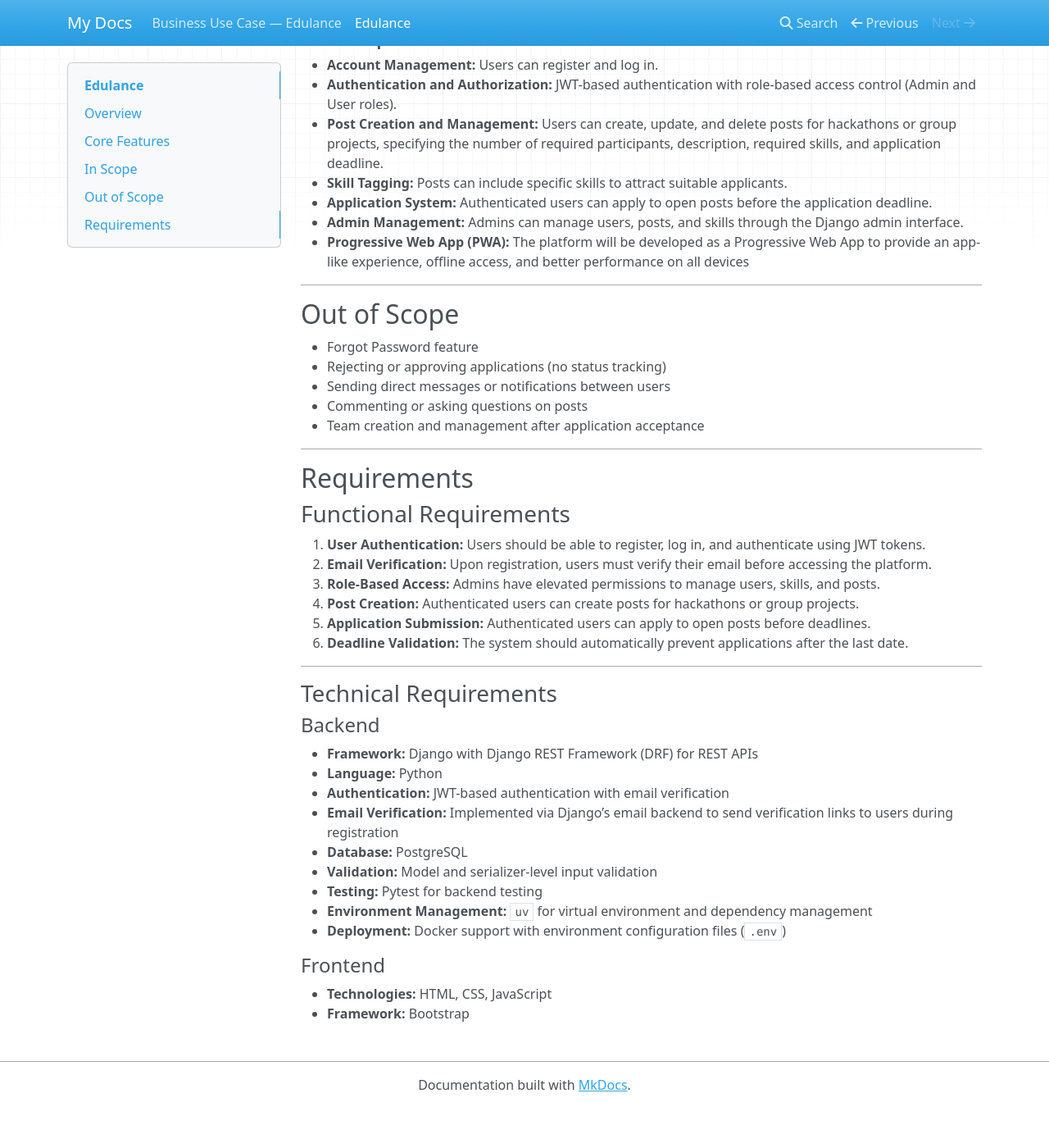
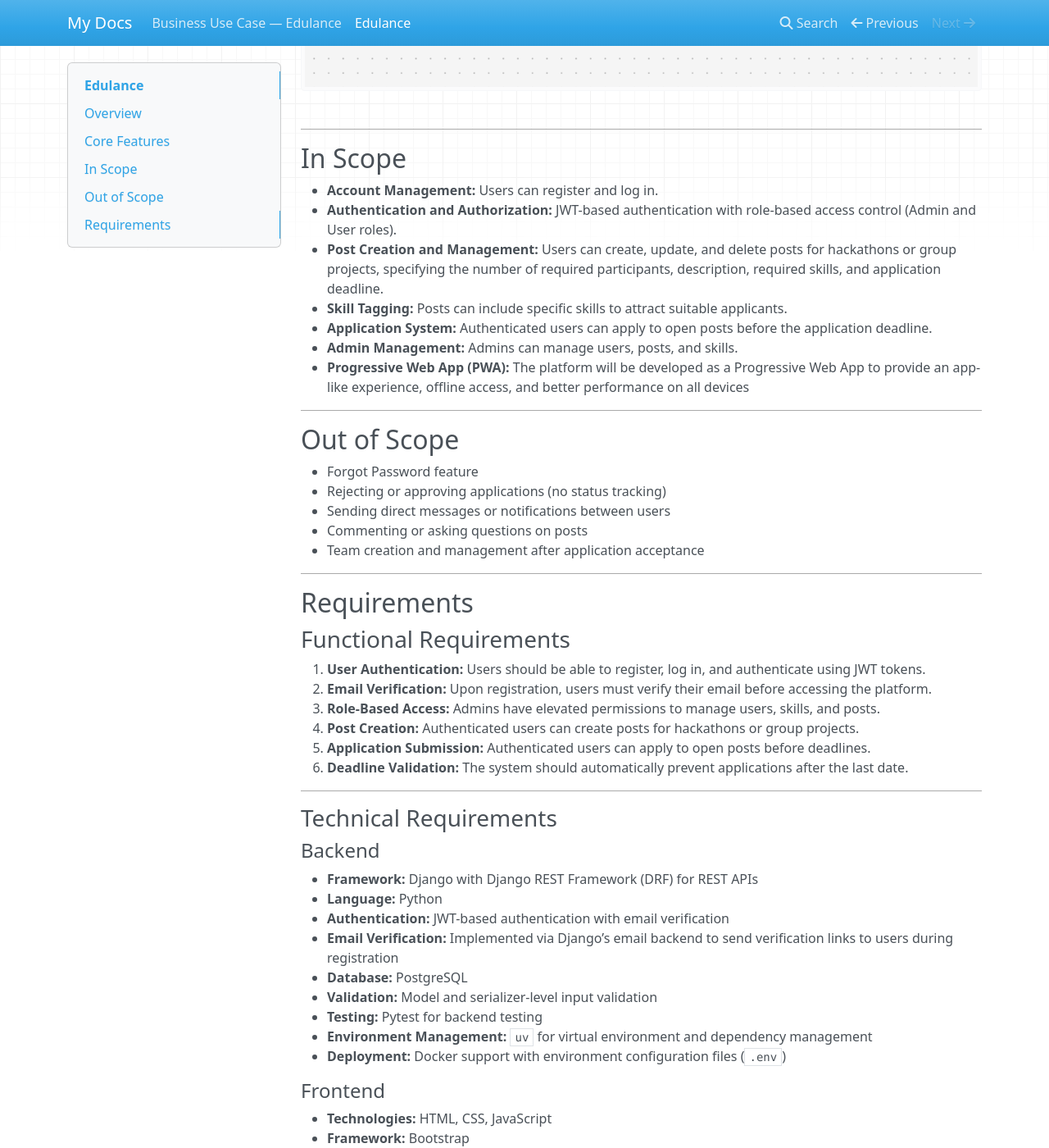
Before and after one commit to Prafful-Mali/edulance-docs, an MkDocs documentation site: the page built from docs/functional.md, in a window 1280 px wide and 1400 px high, scrolled down 2998 px. Shown: the whole window at 82% size. Built offline with MkDocs 1.6.1, drawn with Linux system fonts in a browser that asks for light colours; nearby versions of some CDN libraries; before the commit the page ends 4349 px from its top, so only the background shows below that.

```diff
--- a/docs/functional.md
+++ b/docs/functional.md
@@ -51,7 +51,7 @@ Authorization in **Edulance** is role-based, granting different permissions to *
 - **Post Creation and Management:** Users can create, update, and delete posts for hackathons or group projects, specifying the number of required participants, description, required skills, and application deadline.
 - **Skill Tagging:** Posts can include specific skills to attract suitable applicants.
 - **Application System:** Authenticated users can apply to open posts before the application deadline.
-- **Admin Management:** Admins can manage users, posts, and skills through the Django admin interface.
+- **Admin Management:** Admins can manage users, posts, and skills.
 - **Progressive Web App (PWA):** The platform will be developed as a Progressive Web App to provide an app-like experience, offline access, and better performance on all devices
 
 ---
```
Also changed, not shown: other parts of docs/functional.md (+3 -0 lines), docs/images/image3.png, docs/images/image4.png (added), site/functional/index.html, site/images/image3.png, site/images/image4.png (added), site/index.html, site/search/search_index.json, 1 other file.
